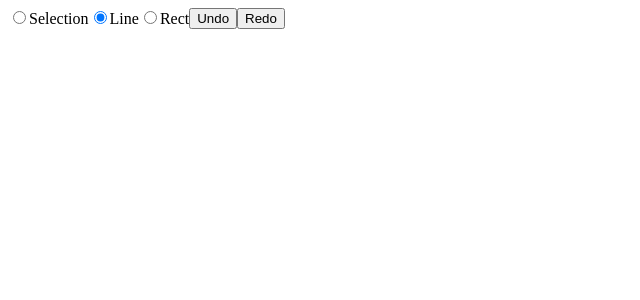
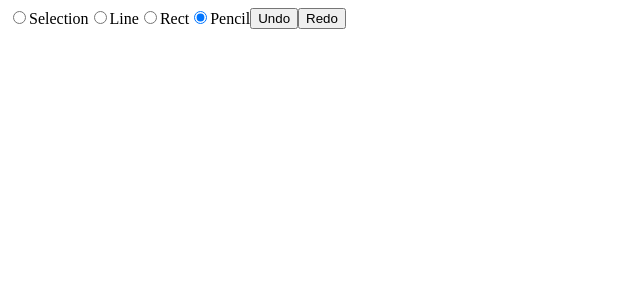
Before and after one commit to YongJin-Jo/drawing_app, a React (Create React App) app: page / in a window 1280 px wide. Shown: the top 300 px of the page, without its empty margins (0-640 px from the left). Built offline with nearby package versions, Linux system fonts and the light colour scheme.

Commit message:
updateElement에 if문 case 문으로 변경 input, label 태그 Pencil 추가

```diff
--- a/src/App.tsx
+++ b/src/App.tsx
@@ -19,8 +19,7 @@ import { adjustElementCoordinates } from './util/canvars/math';
 
 function App() {
   const canvasRef = useRef<HTMLCanvasElement>(null);
-  const [tooltype, setTooltype] = useState<Tool>('line');
-  //const [elements, setElements] = useState<ElementsDefain>([]);
+  const [tooltype, setTooltype] = useState<Tool>('penclil');
   const [selectedElement, setSelectedElement] = useState<SelectPosition | null>(
     null
   );
@@ -34,6 +33,7 @@ function App() {
     const core = canversTarget(canvas);
     elements.forEach(data => core(data));
   }, [elements]);
+
   useLayoutEffect(() => {
     const undoRedoFunction = (event: any) => {
       if ((event.metaKey || event.ctrlKey) && event.key === 'z') {
@@ -59,6 +59,12 @@ function App() {
     type,
     position,
   }: ElementsPosition) => {
+    const elementsCopy = [...elements];
+    const findindex = elementsCopy.findIndex(item => item.id === id);
+
+    switch (type) {
+      case 'line':
+      case 'rect': {
         const updatedEleElement = createElement({
           id,
           x1,
@@ -69,8 +75,6 @@ function App() {
           position,
         });
         const adjustElement = adjustElementCoordinates(updatedEleElement);
-    const elementsCopy = [...elements];
-    const findindex = elementsCopy.findIndex(item => item.id === id);
 
         elementsCopy[findindex] = {
           id,
@@ -81,7 +85,17 @@ function App() {
           y2: adjustElement.y2,
           position: null,
         };
-
+        break;
+      }
+      case 'pencil':
+        elementsCopy[findindex].points = [
+          ...(elementsCopy[findindex].points as []),
+          { x: x2, y: y2 },
+        ];
+        break;
+      default:
+        throw new Error('not fount type');
+    }
     setElements(elementsCopy, true);
   };
 
@@ -225,6 +239,14 @@ function App() {
             }}
           />
           <label htmlFor="rect">Rect</label>
+          <input
+            type="radio"
+            checked={tooltype === 'penclil'}
+            onChange={() => {
+              setTooltype('penclil');
+            }}
+          />
+          <label htmlFor="Pencil">Pencil</label>
         </div>
         <div>
           <button onClick={undo}>Undo</button>
```
Lines whose indentation alone changed are shown as unchanged.
